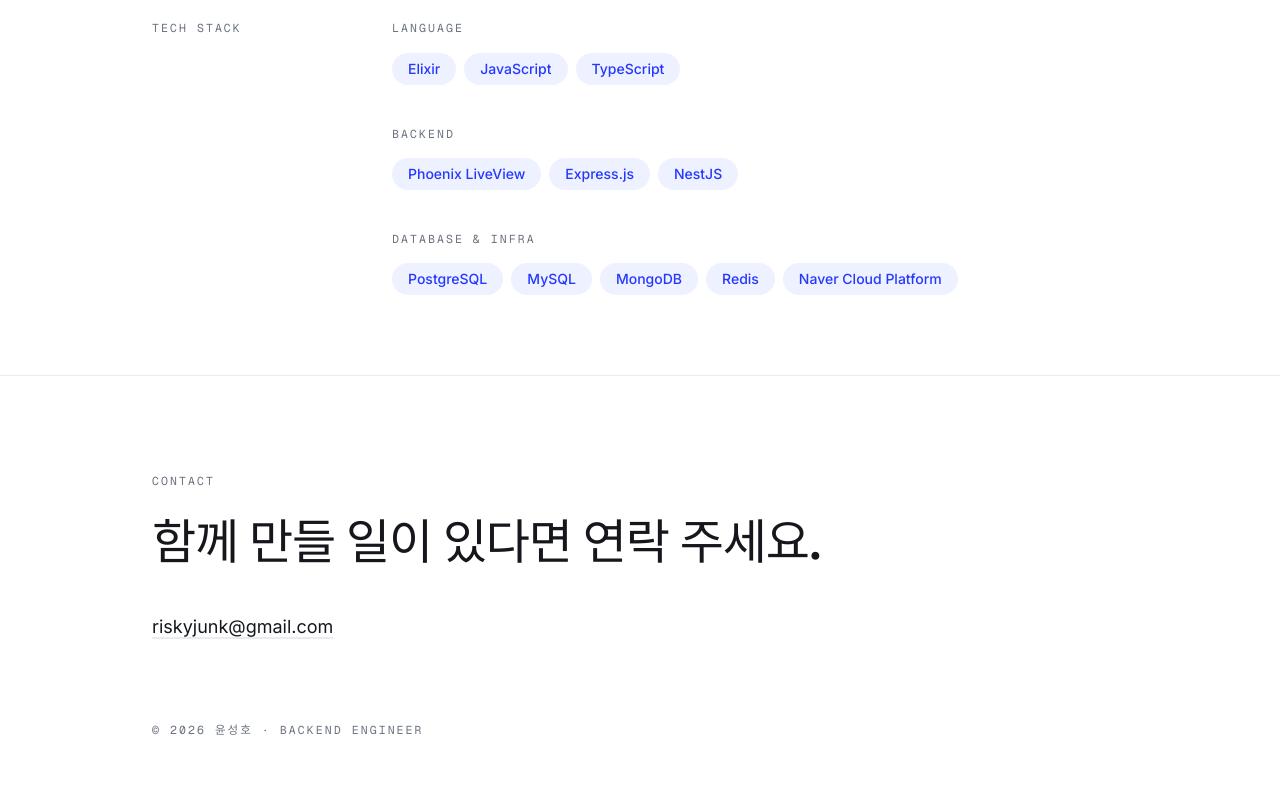
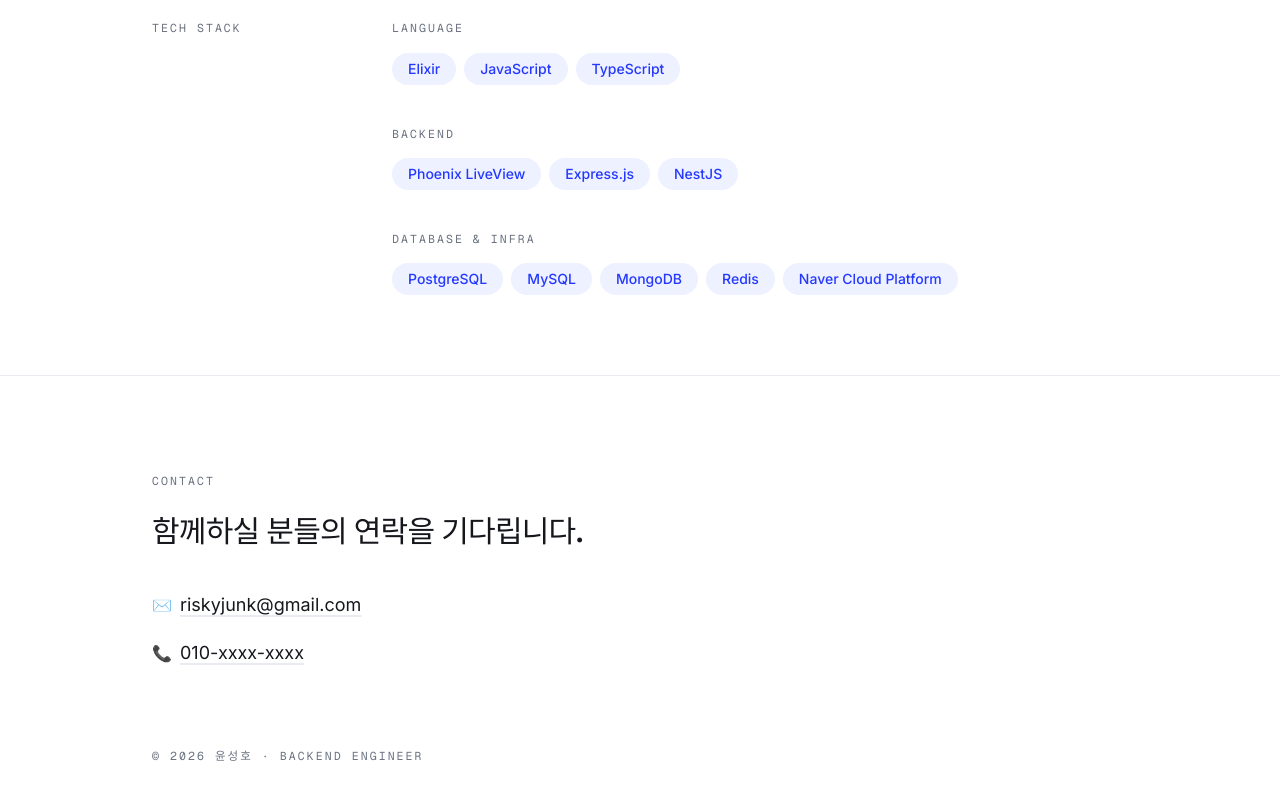
Before and after one commit to justine-yun/yun_portfolio, a Next.js app: page / in a window 1280 px wide. Shown: the part 2253-3053 px from the top of the page. Built offline with nearby package versions, Linux system fonts and the light colour scheme.

Commit message:
project, contact 내용 및 디자인 수정

```diff
--- a/app/page.tsx
+++ b/app/page.tsx
@@ -1,6 +1,7 @@
 import { ThemeToggle } from "./theme-toggle";
 
 const EMAIL = "riskyjunk@gmail.com";
+const PHONE_NUMBER = "010-xxxx-xxxx";
 
 const navLinks = [
   { label: "About", href: "#about" },
@@ -228,16 +229,23 @@
     <footer id="contact" className="border-t border-hairline">
       <div className="mx-auto max-w-5xl px-6 py-24">
         <p className="eyebrow">Contact</p>
-        <h2 className="mt-6 max-w-2xl font-display text-4xl font-medium leading-tight tracking-tight sm:text-5xl">
-          함께 만들 일이 있다면 연락 주세요.
+        <h2 className="mt-6 max-w-2xl font-display text-2xl font-medium leading-tight tracking-tight sm:text-3xl">
+          함께하실 분들의 연락을 기다립니다.
         </h2>
         <div className="mt-10">
+          ✉️
           <a
             href={`mailto:${EMAIL}`}
-            className="text-lg underline decoration-hairline decoration-2 underline-offset-4 transition-colors hover:decoration-accent"
+            className="text-lg ml-2 underline decoration-hairline decoration-2 underline-offset-4 transition-colors hover:decoration-accent"
           >
             {EMAIL}
           </a>
+        </div>
+        <div className="mt-5">
+          📞
+          <span className="text-lg ml-2 underline decoration-hairline decoration-2 underline-offset-4 transition-colors hover:decoration-accent">
+            {PHONE_NUMBER}
+          </span>
         </div>
         <p className="eyebrow mt-20">© 2026 윤성호 · Backend Engineer</p>
       </div>
```
Lines whose indentation alone changed are shown as unchanged.
